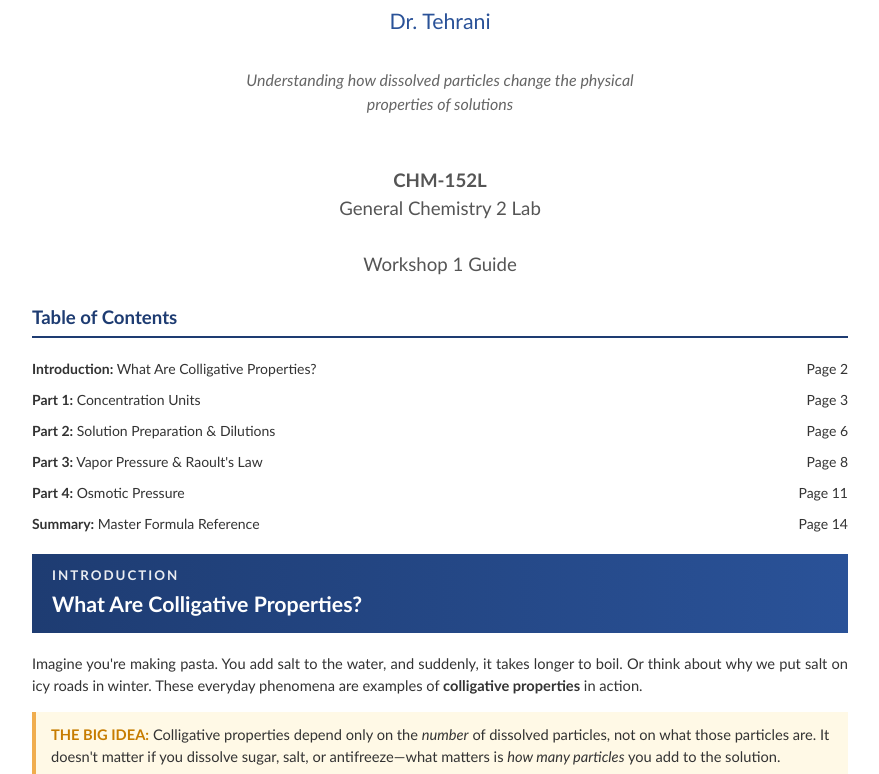
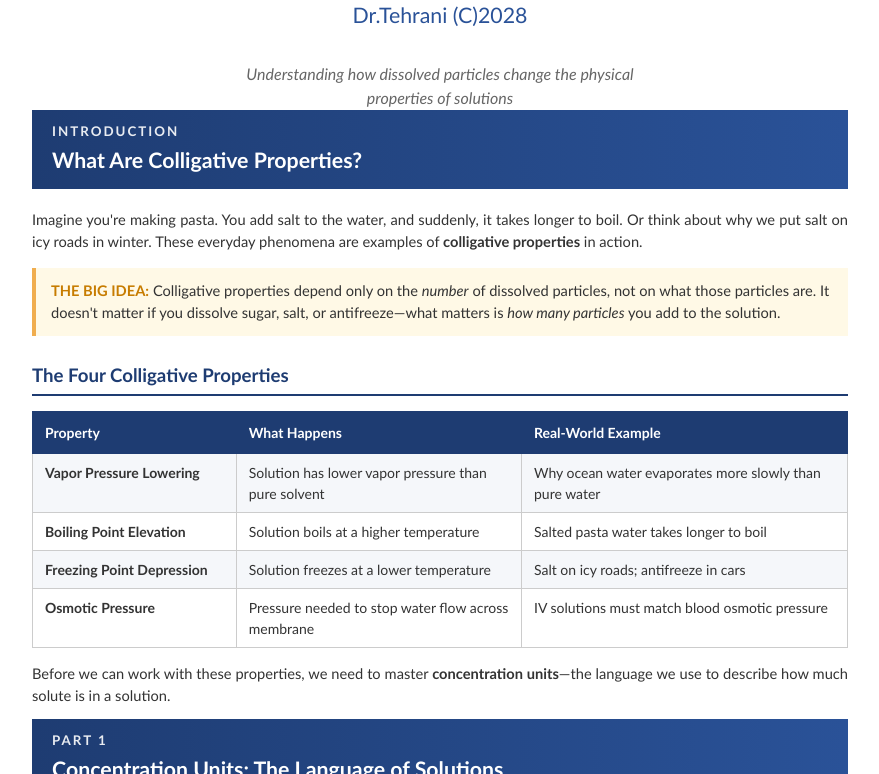
Before and after one commit to Mazdak2023/CHM, a plain HTML site: page workshop1.html in a window 1280 px wide. Shown: the part 387-1161 px from the top of the page, without its empty margins (200-1079 px from the left). Drawn offline with Linux system fonts and the light colour scheme.

Commit message:
Update title and subtitle in workshop1.html

```diff
--- a/workshop1.html
+++ b/workshop1.html
@@ -328,46 +328,11 @@
 
     <!-- ==================== TITLE PAGE ==================== -->
     <div class="title-page">
-        <h1>Workshop 1: COLLIGATIVE PROPERTIES</h1>
-        <div class="subtitle">Learning Guide 2026</div>
-        <div class="subtitle">Dr. Tehrani</div>
+        <h1>Workshop 1: COLLIGATIVE PROPERTIES Learning Guide CHM152L</h1>
+        <div class="subtitle">Dr.Tehrani (C)2028</div>
         <div class="tagline">Understanding how dissolved particles change the physical properties of solutions</div>
-        <div class="course-info">
-            <strong>CHM-152L</strong><br>
-            General Chemistry 2 Lab<br><br>
-            Workshop 1 Guide
-        </div>
     </div>
 
-    <!-- ==================== TABLE OF CONTENTS ==================== -->
-    <h2>Table of Contents</h2>
-
-    <table style="border: none;">
-        <tr style="background: none;">
-            <td style="border: none; padding: 5px 0;"><strong>Introduction:</strong> What Are Colligative Properties?</td>
-            <td style="border: none; text-align: right; padding: 5px 0;">Page 2</td>
-        </tr>
-        <tr style="background: none;">
-            <td style="border: none; padding: 5px 0;"><strong>Part 1:</strong> Concentration Units</td>
-            <td style="border: none; text-align: right; padding: 5px 0;">Page 3</td>
-        </tr>
-        <tr style="background: none;">
-            <td style="border: none; padding: 5px 0;"><strong>Part 2:</strong> Solution Preparation & Dilutions</td>
-            <td style="border: none; text-align: right; padding: 5px 0;">Page 6</td>
-        </tr>
-        <tr style="background: none;">
-            <td style="border: none; padding: 5px 0;"><strong>Part 3:</strong> Vapor Pressure & Raoult's Law</td>
-            <td style="border: none; text-align: right; padding: 5px 0;">Page 8</td>
-        </tr>
-        <tr style="background: none;">
-            <td style="border: none; padding: 5px 0;"><strong>Part 4:</strong> Osmotic Pressure</td>
-            <td style="border: none; text-align: right; padding: 5px 0;">Page 11</td>
-        </tr>
-        <tr style="background: none;">
-            <td style="border: none; padding: 5px 0;"><strong>Summary:</strong> Master Formula Reference</td>
-            <td style="border: none; text-align: right; padding: 5px 0;">Page 14</td>
-        </tr>
-    </table>
 
     <!-- ==================== INTRODUCTION ==================== -->
     <div class="section-header page-break">
```
